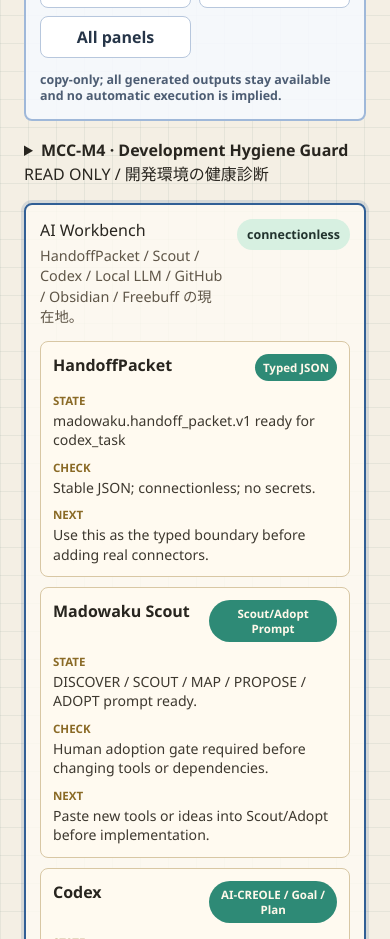
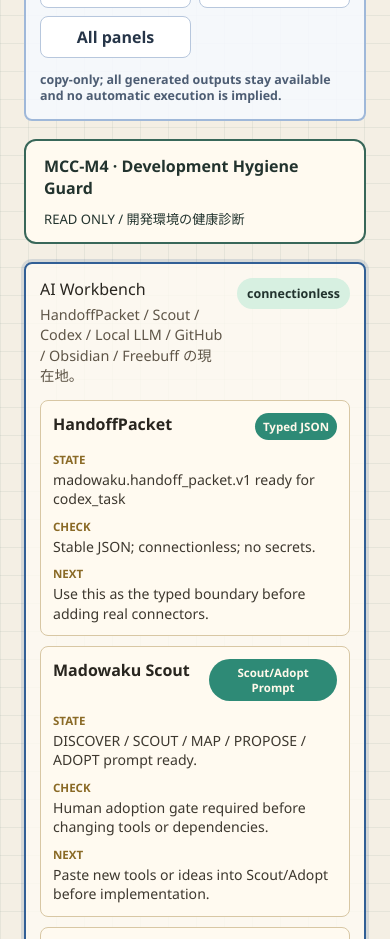
Before and after one commit to madowaku/madowaku-cockpit, a React (Vite) app: page / in a window 390 px wide. Shown: the part 1580-2519 px from the top of the page. Built offline with nearby package versions, Linux system fonts and the light colour scheme.

Commit message:
style(hygiene): add responsive accessible report viewer styles

```diff
--- a/src/styles.css
+++ b/src/styles.css
@@ -1025,3 +1025,63 @@
     max-width: none;
   }
 }
+
+
+
+
+
+
+
+
+
+
+
+/* MCC-M4: isolated, opt-in read-only audit viewer. */
+.hygiene-lab {
+  border: 2px solid #386759;
+  border-radius: 12px;
+  background: #fffaf0;
+  color: #22332e;
+  min-width: 0;
+}
+.hygiene-lab > summary {
+  cursor: pointer;
+  display: flex;
+  flex-wrap: wrap;
+  align-items: center;
+  gap: 10px;
+  padding: 14px 18px;
+  font-weight: 700;
+}
+.hygiene-lab > summary span { font-size: .82rem; font-weight: 500; }
+.hygiene-body { display: grid; gap: 12px; padding: 0 18px 18px; min-width: 0; }
+.hygiene-body p { margin: 0; line-height: 1.5; overflow-wrap: anywhere; }
+.hygiene-body label { font-weight: 700; }
+.hygiene-body textarea {
+  display: block; width: 100%; min-height: 110px; padding: 10px;
+  border-radius: 8px; border: 1px solid #738e83; background: #fff;
+  color: #22332e; font-family: ui-monospace, monospace; font-size: .83rem;
+}
+.hygiene-actions { display: flex; flex-wrap: wrap; gap: 8px; align-items: center; }
+.hygiene-actions button {
+  padding: 9px 12px; border: 1px solid #386759; border-radius: 7px;
+  background: #e2f0e9; color: #203d34; font-weight: 700;
+}
+.hygiene-actions button:disabled { opacity: .5; cursor: not-allowed; }
+.hygiene-actions a { color: #175646; }
+.hygiene-notice { font-size: .86rem; color: #4d625b; }
+.hygiene-counts { display: flex; flex-wrap: wrap; gap: 12px; }
+.hygiene-counts strong {
+  padding: 6px 10px; border-radius: 7px; background: #e9ebe5;
+  font-size: .87rem;
+}
+.hygiene-findings { display: grid; gap: 9px; margin: 8px 0 0; padding: 0; list-style: none; }
+.hygiene-findings li { border: 1px solid #c7d2c7; border-radius: 8px; padding: 11px; min-width: 0; }
+.hygiene-item-header { display: flex; flex-wrap: wrap; gap: 10px; align-items: center; }
+.hygiene-item-header code, .hygiene-path, .hygiene-reasons { overflow-wrap: anywhere; word-break: break-word; }
+.hygiene-item-header code { font-size: .78rem; }
+.hygiene-path { margin: 6px 0 !important; font: .8rem ui-monospace, monospace; }
+.hygiene-findings small { display: block; color: #415b51; }
+.hygiene-reasons { margin-top: 6px !important; font-size: .78rem; }
+.hygiene-lab :focus-visible { outline: 3px solid #b8862d; outline-offset: 3px; }
+@media (prefers-reduced-motion: reduce) { .hygiene-lab * { scroll-behavior: auto; } }
```
